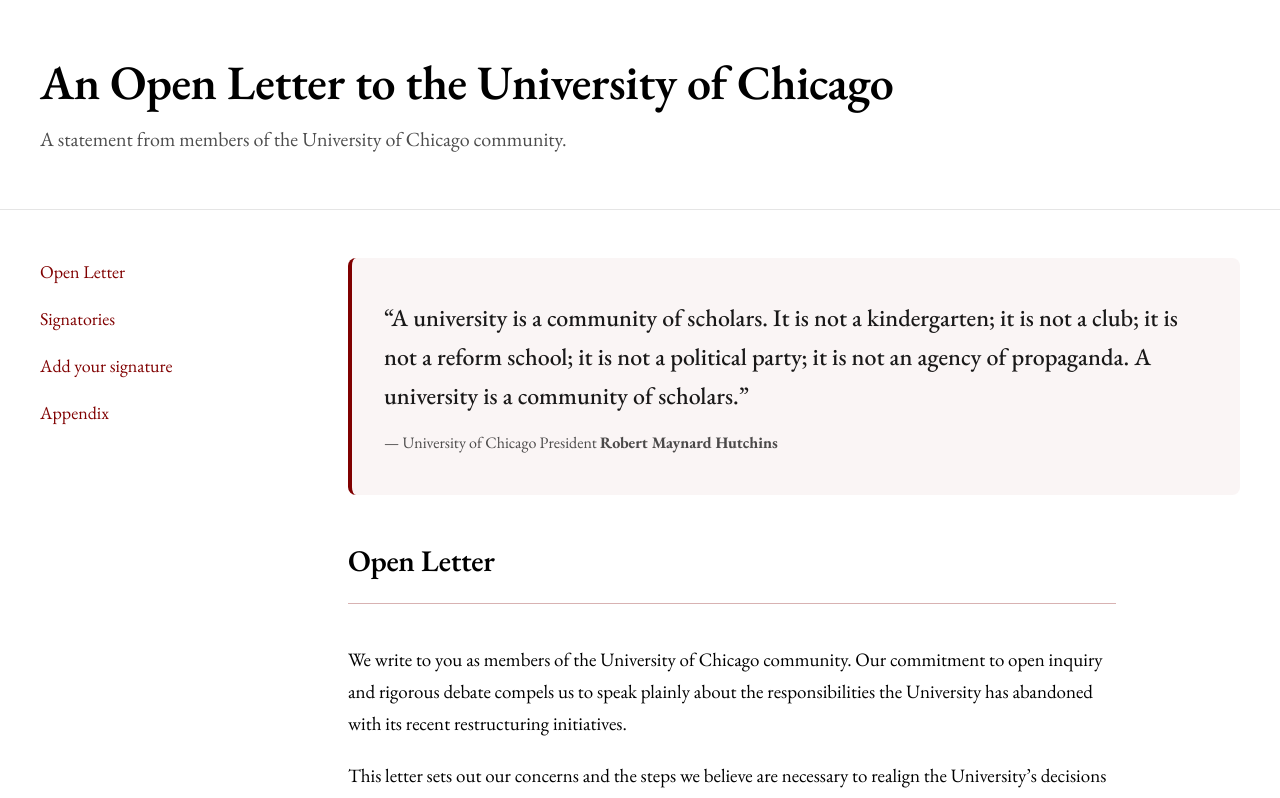
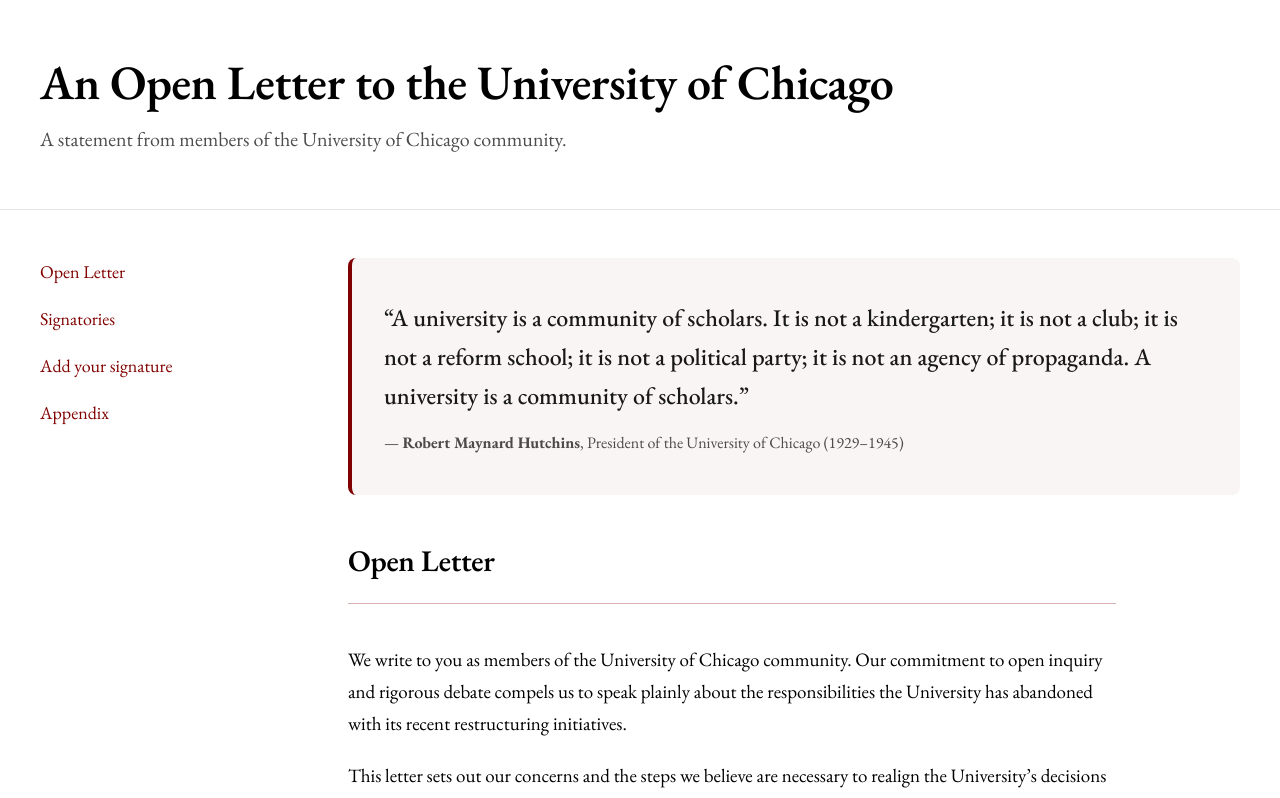
Before and after one commit to zroe1/uchicago-open-letter, a Next.js app: page / in a window 1280 px wide. Shown: the top 798 px of the page. Built offline with nearby package versions, Linux system fonts and the light colour scheme.

Commit message:
update quote

```diff
--- a/src/app/page.tsx
+++ b/src/app/page.tsx
@@ -98,7 +98,8 @@
             </p>
             <footer className="text-sm md:text-base text-black/70">
               <cite className="not-italic">
-                — University of Chicago President <strong>Robert Maynard Hutchins</strong>
+                — <strong>Robert Maynard Hutchins</strong>, President of the University of Chicago
+                (1929–1945)
               </cite>
             </footer>
           </blockquote>
```
